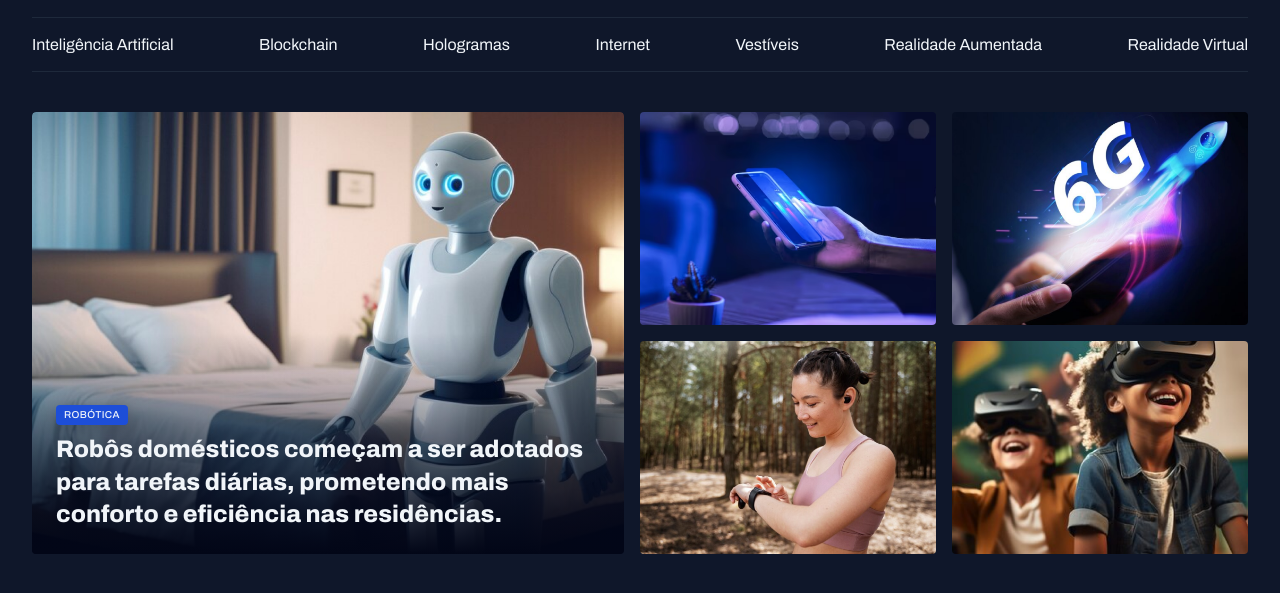
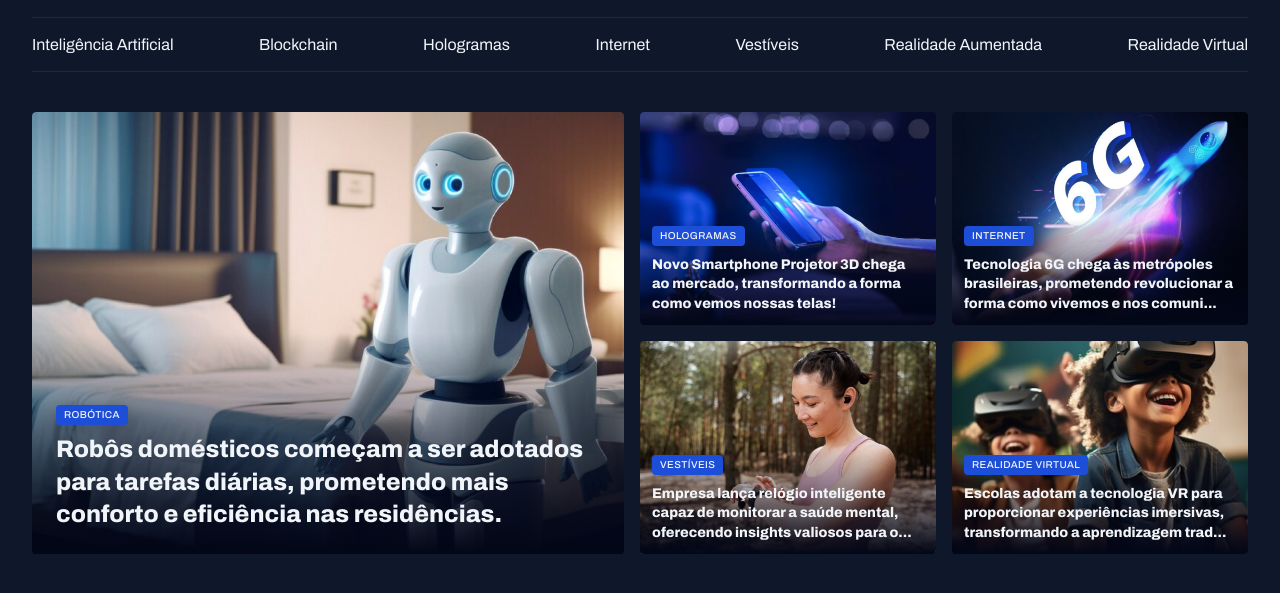
Before and after one commit to Svaisser/News, a plain HTML site: page index.html in a window 1280 px wide. Shown: the part 49-642 px from the top of the page. Drawn offline with Linux system fonts and the light colour scheme.

Commit message:
finanzando a seção destaques

```diff
--- a/index.html
+++ b/index.html
@@ -44,28 +44,57 @@
     <main class="grid container">
         <section id="featured" class="grid grid-flow-col gap-16">
             <div class="card">
-                <img src="assets/image/Image 01.png" alt="">
+                <img src="assets/image/Image 01.png" alt="Robôs domésticos começam a ser adotados para tarefas diárias, prometendo mais
+                conforto e
+                eficiência nas residências.">
 
                 <figcaption>
                     <span class="content-tag">Robótica</span>
-                    <h2 class="text-2xl">Robôs domésticos começam a ser adotados para tarefas diárias, prometendo mais conforto e
+                    <h2 class="text-2xl">Robôs domésticos começam a ser adotados para tarefas diárias, prometendo mais
+                        conforto e
                         eficiência nas residências.</h2>
                 </figcaption>
             </div>
 
             <div class="grid grid-cols-2 gap-16">
-                <div>
-                    <img src="assets/image/Image 02.png" alt="">
-                </div>
-                <div>
-                    <img src="assets/image/Image 03.png" alt="">
-                </div>
-                <div>
-                    <img src="assets/image/Image 04.png" alt="">
-                </div>
-                <div>
-                    <img src="assets/image/Image 05.png" alt="">
-                </div>
+                <figure class="card">
+                    <img src="assets/image/Image 02.png" alt="Novo Smartphone Projetor 3D chega ao mercado, transformando a forma como
+                    vemos nossas telas!">
+
+                    <figcaption>
+                        <span class="content-tag">Hologramas</span>
+                        <h2 class="text-lg">Novo Smartphone Projetor 3D chega ao mercado, transformando a forma como
+                            vemos nossas telas!</h2>
+                    </figcaption>
+                </figure>
+                <figure class="card">
+                    <img src="assets/image/Image 03.png" alt="Tecnologia 6G chega às metrópoles brasileiras, prometendo revolucionar a
+                    forma como vivemos e nos comunicamos.">
+                    <figcaption>
+                        <span class="content-tag">Internet</span>
+                        <h2 class="text-lg">Tecnologia 6G chega às metrópoles brasileiras, prometendo revolucionar a
+                            forma como vivemos e nos comuni...</h2>
+                    </figcaption>
+                </figure>
+                <figure class="card">
+                    <img src="assets/image/Image 04.png" alt="Empresa lança relógio inteligente capaz de monitorar a saúde mental,
+                    oferecendo insights valiosos para o bem-estar pessoal.">
+
+                    <figcaption>
+                        <span class="content-tag">Vestíveis</span>
+                        <h2 class="text-lg">Empresa lança relógio inteligente capaz de monitorar a saúde mental,
+                            oferecendo insights valiosos para o...</h2>
+                    </figcaption>
+                </figure>
+                <figure class="card">
+                    <img src="assets/image/Image 05.png" alt="Escolas adotam a tecnologia VR para proporcionar experiências imersivas,
+                    transformando a aprendizagem tradicional.">
+                    <figcaption>
+                        <span class="content-tag">Realidade Virtual</span>
+                        <h2 class="text-lg">Escolas adotam a tecnologia VR para proporcionar experiências imersivas,
+                            transformando a aprendizagem trad...</h2>
+                    </figcaption>
+                </figure>
             </div>
         </section>
     </main>
--- a/style/sections.css
+++ b/style/sections.css
@@ -24,6 +24,10 @@
             bottom: 0;
             padding: 24px;
 
+            &:has(.text-lg) {
+                padding: 12px;
+            }
+
             h2 {
                 margin-top: 8px;
             }
```
